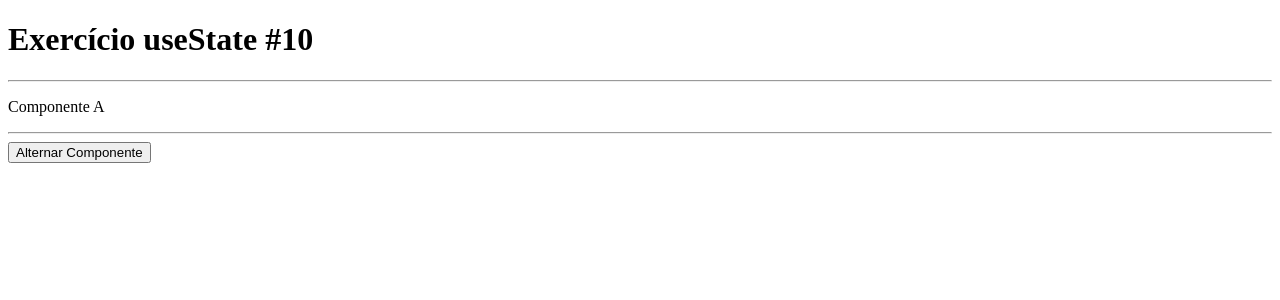
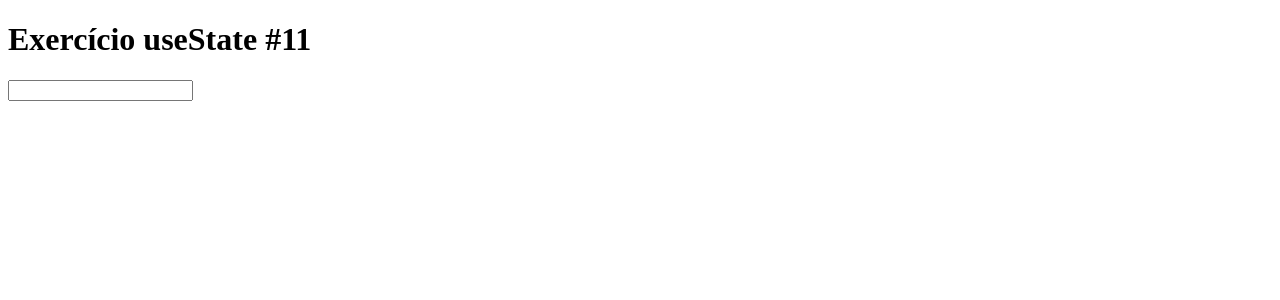
Before and after one commit to programadorcego/exercicios-react, a React (Vite) app: page / in a window 1280 px wide. Shown: the top 300 px of the page. Built offline with nearby package versions, Linux system fonts and the light colour scheme.

Commit message:
Exercício 11

```diff
--- a/src/App.tsx
+++ b/src/App.tsx
@@ -1,21 +1,16 @@
-import {FC, useState} from "react";
-import ComponenteA from "./Components/ComponenteA";
-import ComponenteB from "./Components/ComponenteB";
+import {ChangeEvent, useState} from "react";
 
-const App: FC<{}> = (): JSX.Element => {
-	const [componente, setComponente] = useState<boolean>(() => true);
+export default function App(): JSX.Element
+{
+	const [text, setText] = useState<string>(() => "");
 
 	return (
 		<>
-			<h1>Exercício useState #10</h1>
-			<hr/>
+			<h1>Exercício useState #11</h1>
 
-			{componente ? <ComponenteA /> : <ComponenteB />}
-			<hr />
+			<p>{text}</p>
 
-			<button onClick={() => setComponente(componente_antigo => !componente_antigo)}>Alternar Componente</button>
-					</>
+			<input type="text" value={text} onChange={(e: ChangeEvent<HTMLInputElement>) => setText(() => e.target.value)} />
+		</>
 	);
-};
-
-export default App;
+}
--- a/src/Components/ComponenteA.tsx
+++ /dev/null
@@ -1,9 +0,0 @@
-import {FC} from "react";
-
-const ComponenteA: FC<{}> = (): JSX.Element => {
-	return (
-		<p>Componente A</p>
-	);
-};
-
-export default ComponenteA;
--- a/src/Components/ComponenteB.tsx
+++ /dev/null
@@ -1,9 +0,0 @@
-import {FC} from "react";
-
-const ComponenteB: FC<{}> = (): JSX.Element => {
-	return (
-		<p>Componente B</p>
-	);
-};
-
-export default ComponenteB;
```
